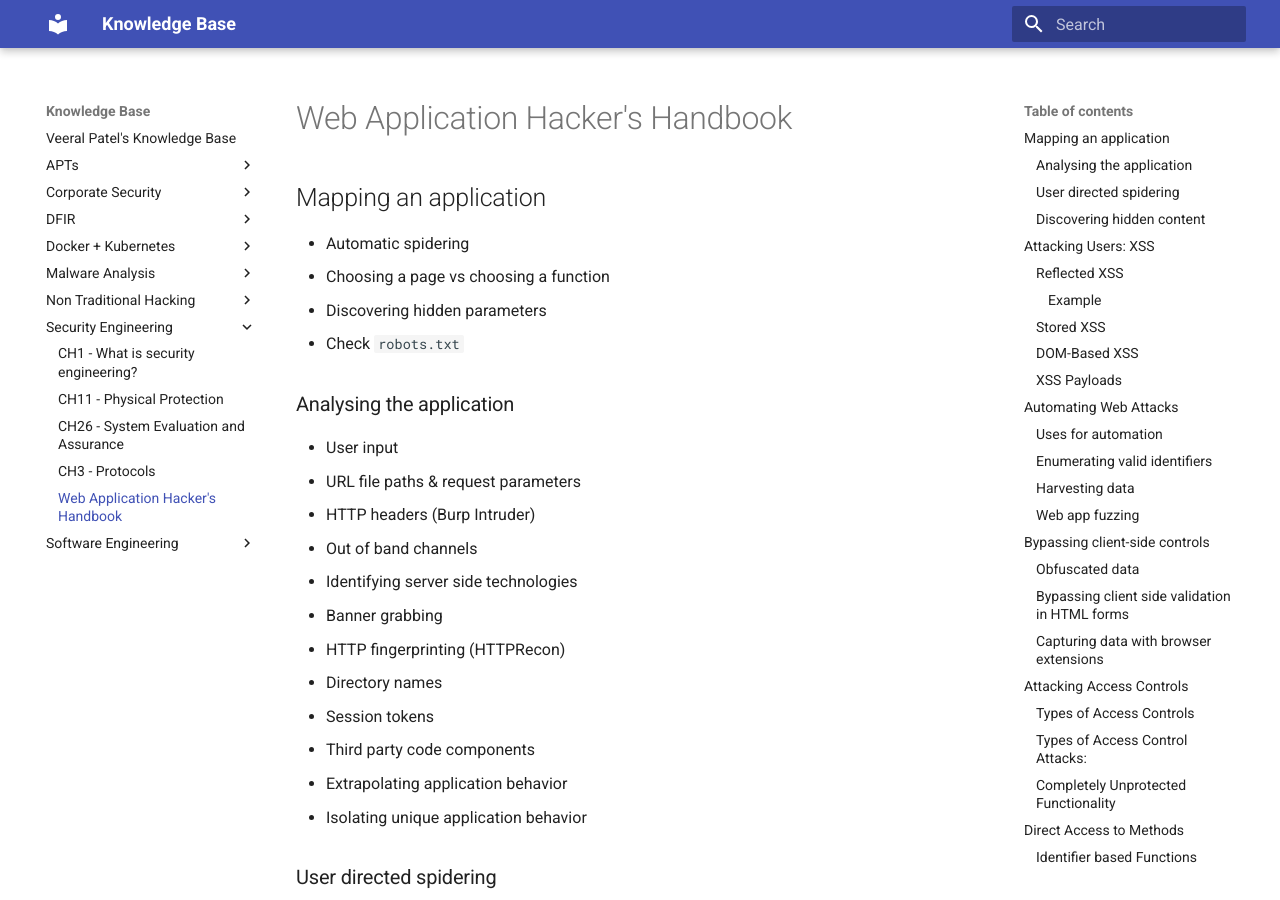
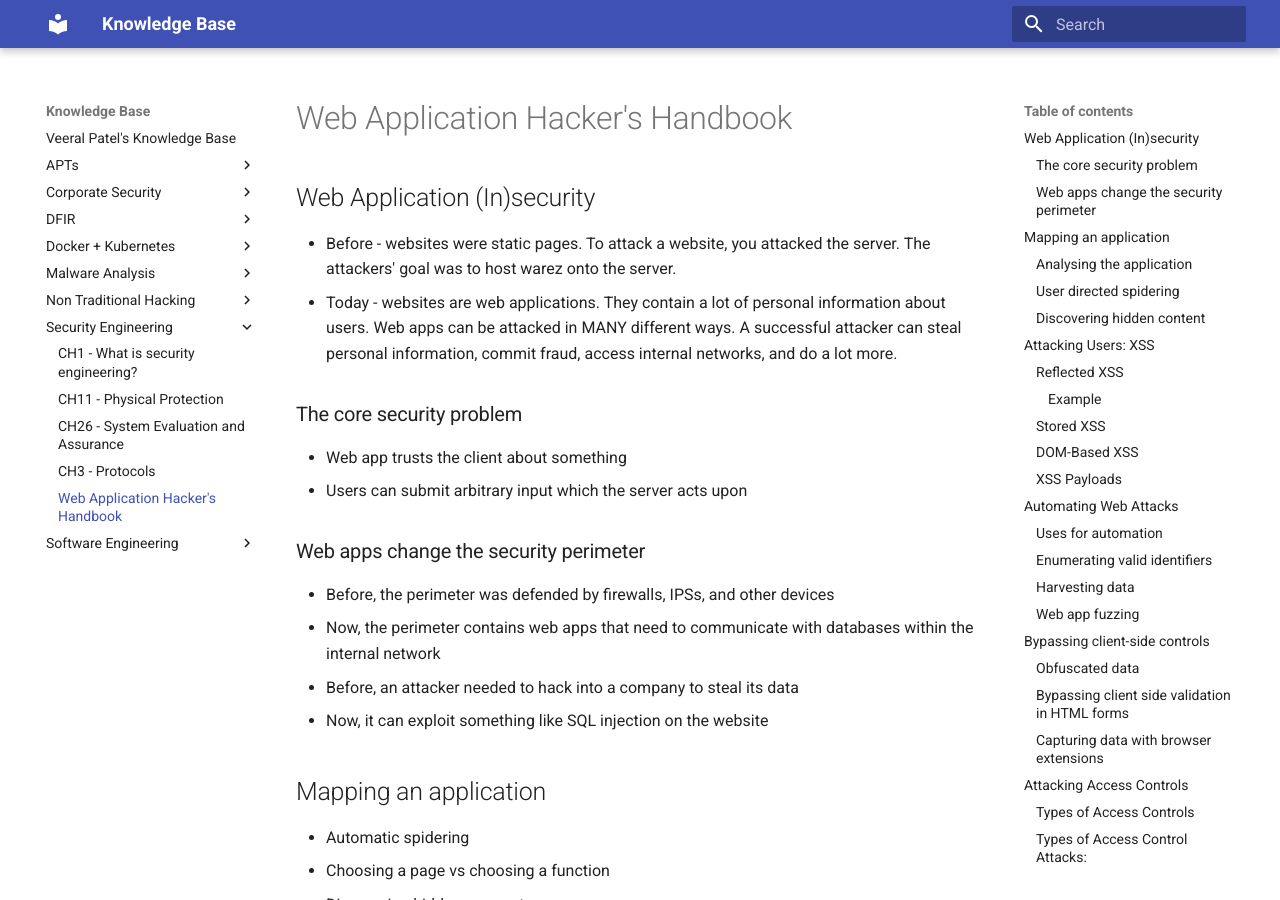
Before and after one commit to veeral-patel/knowledge-base, an MkDocs documentation site: the page built from docs/Security Engineering/web-app-hackers-handbook.md, in a window 1280 px wide and 900 px high. Built offline with MkDocs 1.6.1 and Material for MkDocs 9.7.7, drawn with Linux system fonts in a browser that asks for light colours.

Commit message:
'add web app insecurity

```diff
--- a/docs/Security Engineering/web-app-hackers-handbook.md
+++ b/docs/Security Engineering/web-app-hackers-handbook.md
@@ -1,4 +1,21 @@
 # Web Application Hacker's Handbook
+
+## Web Application (In)security
+
+- Before - websites were static pages. To attack a website, you attacked the server. The attackers' goal was to host warez onto the server.
+- Today - websites are web applications. They contain a lot of personal information about users. Web apps can be attacked in MANY different ways. A successful attacker can steal personal information, commit fraud, access internal networks, and do a lot more.
+
+### The core security problem
+
+- Web app trusts the client about something
+- Users can submit arbitrary input which the server acts upon
+
+### Web apps change the security perimeter
+
+- Before, the perimeter was defended by firewalls, IPSs, and other devices
+- Now, the perimeter contains web apps that need to communicate with databases within the internal network
+- Before, an attacker needed to hack into a company to steal its data
+- Now, it can exploit something like SQL injection on the website
 
 ## Mapping an application
 
```
